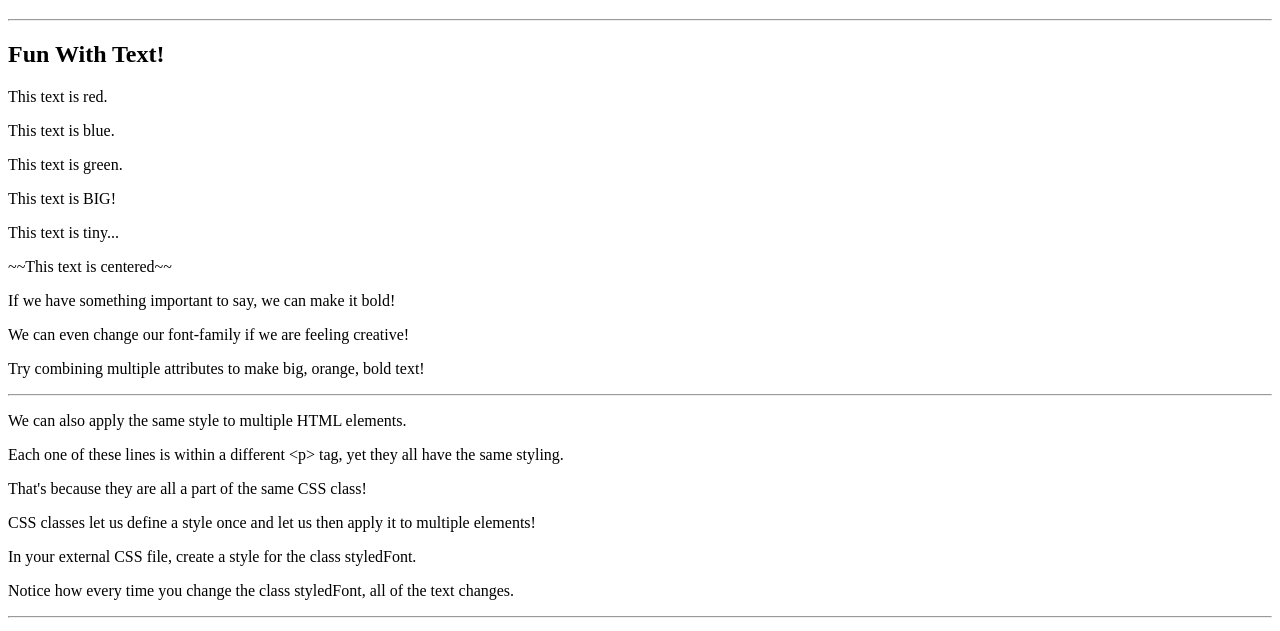
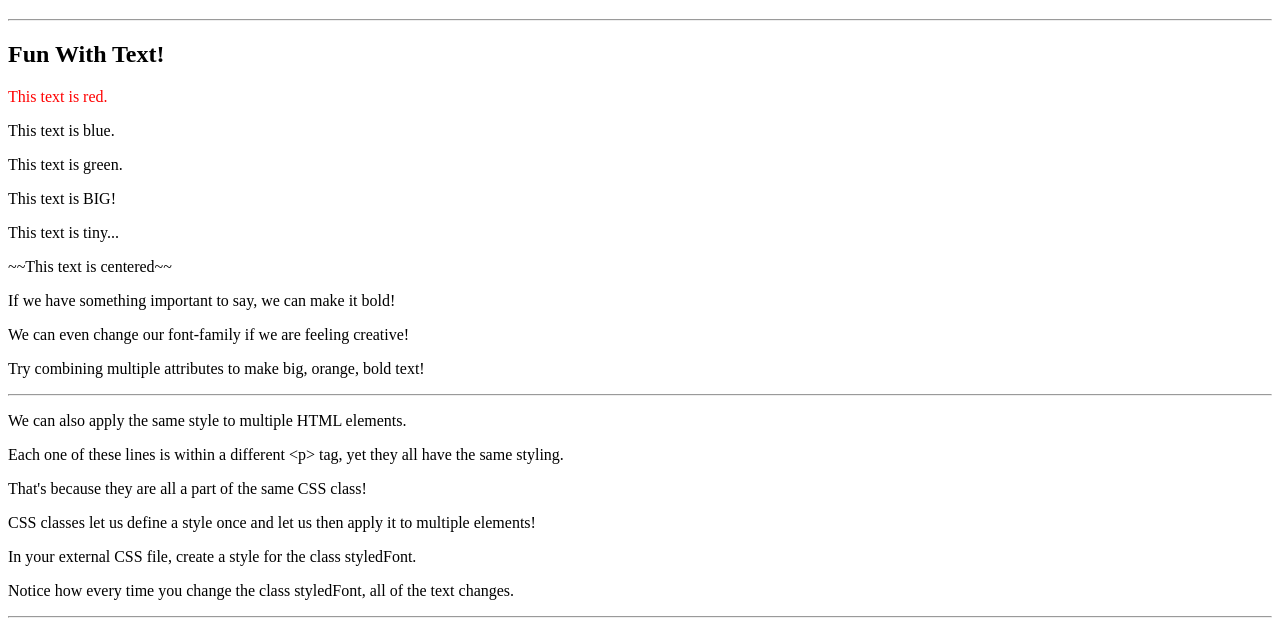
Before and after one commit to dsleger/html-css, a plain HTML site: page index.html in a window 1280 px wide. Shown: the part 61-692 px from the top of the page. Drawn offline with Linux system fonts and the light colour scheme.

Commit message:
Update index.html

```diff
--- a/index.html
+++ b/index.html
@@ -15,7 +15,7 @@
     <h2>Fun With Text!</h2>
 
     <!-- Change text color -->
-    <p>This text is red.</p>
+    <p class="red">This text is red.</p>
     <p>This text is blue.</p>
     <p>This text is green.</p>
 
```
